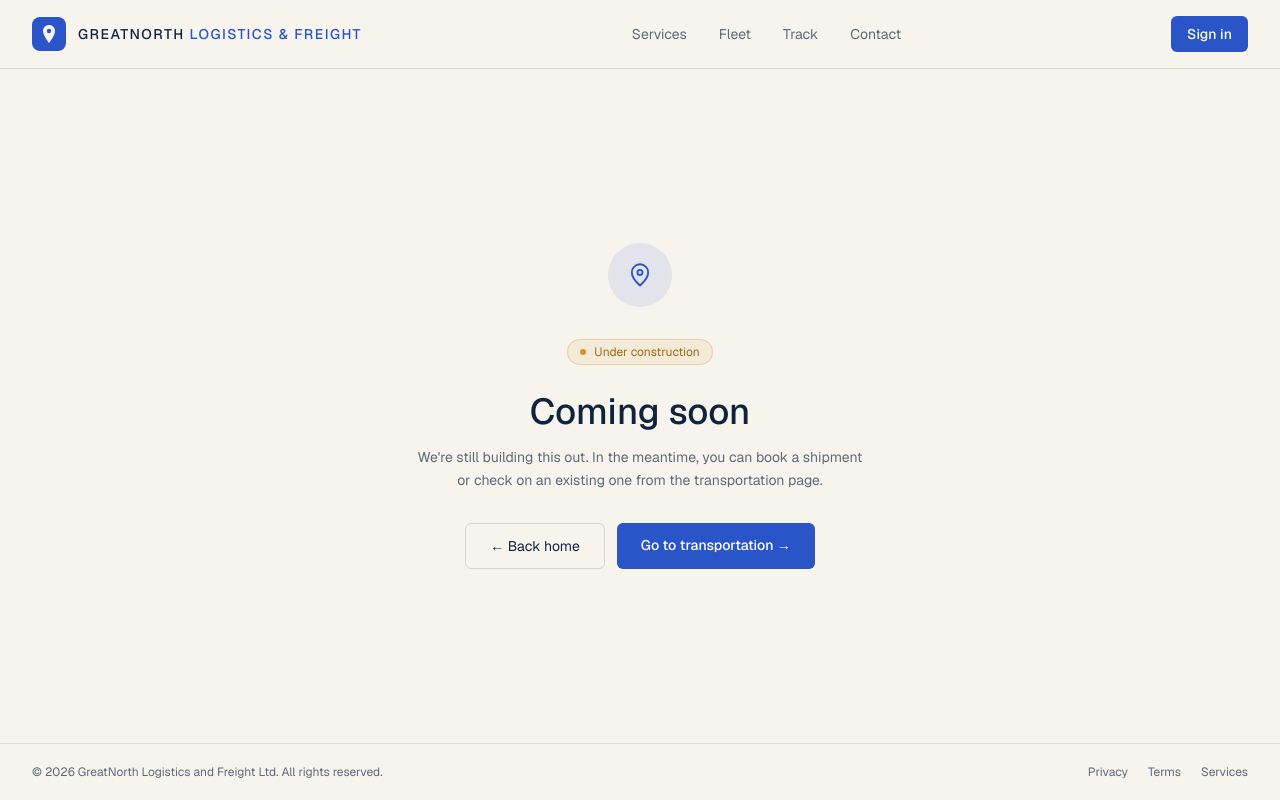
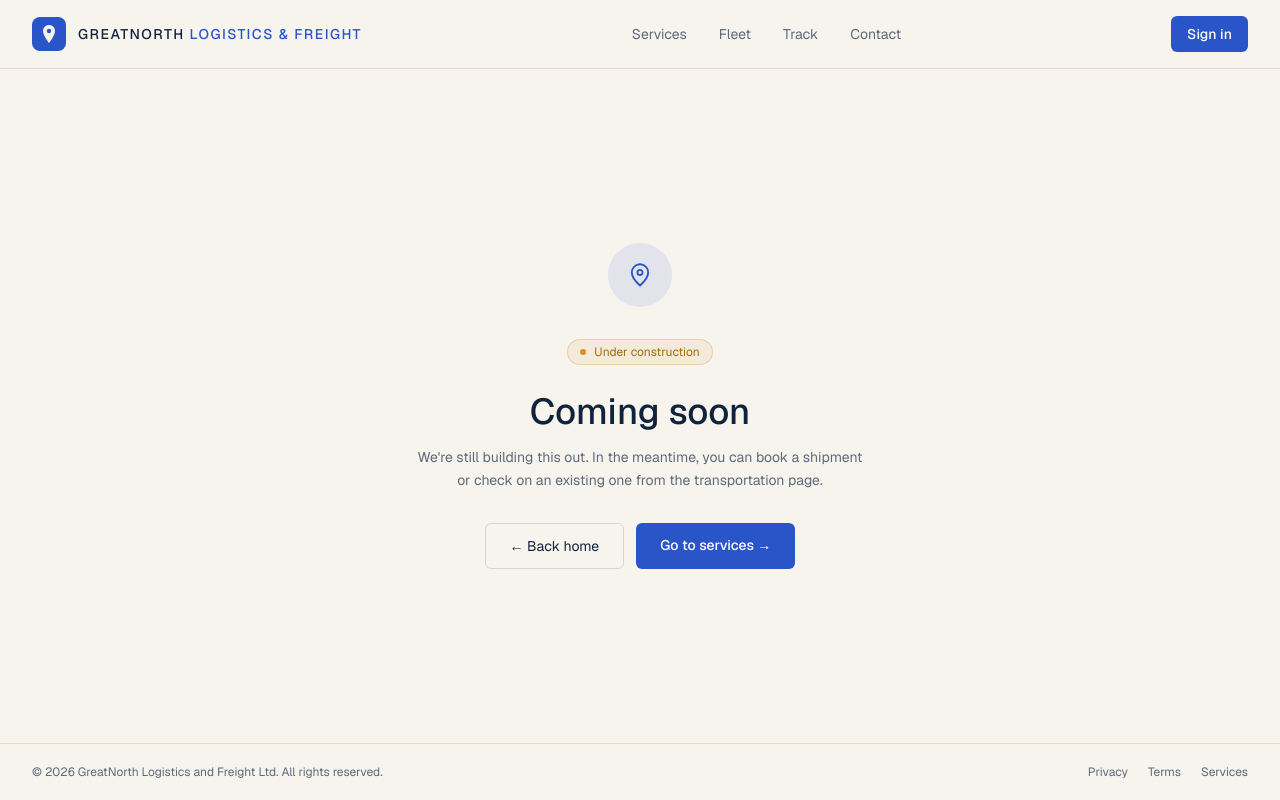
Before and after one commit to georgesimwanza/logistics, a Next.js app: page /coming-soon in a window 1280 px wide. Built offline with nearby package versions, Linux system fonts and the light colour scheme; no server answers.

Commit message:
fix: nav issue

```diff
--- a/app/coming-soon/page.tsx
+++ b/app/coming-soon/page.tsx
@@ -36,10 +36,10 @@ export default function ComingSoonPage() {
             ← Back home
           </Link>
           <Link
-            href="/transportation"
+            href="/services"
             className="bg-[#2955c8] text-white text-sm font-medium px-6 py-3 rounded-md hover:bg-[#1f45a8] transition-colors"
           >
-            Go to transportation →
+            Go to services →
           </Link>
         </div>
       </section>
--- a/app/components/NavBar.tsx
+++ b/app/components/NavBar.tsx
@@ -4,8 +4,8 @@ import { useSession } from "next-auth/react";
 
 const navLinks = [
   { label: "Services", href: "/services" },
-  { label: "Fleet", href: "/transportation#fleet" },
-  { label: "Track", href: "/transportation#track" },
+  { label: "Fleet", href: "/coming-soon" },
+  { label: "Track", href: "/coming-soon" },
   { label: "Contact", href: "/services#contact" },
 ];
 
```
